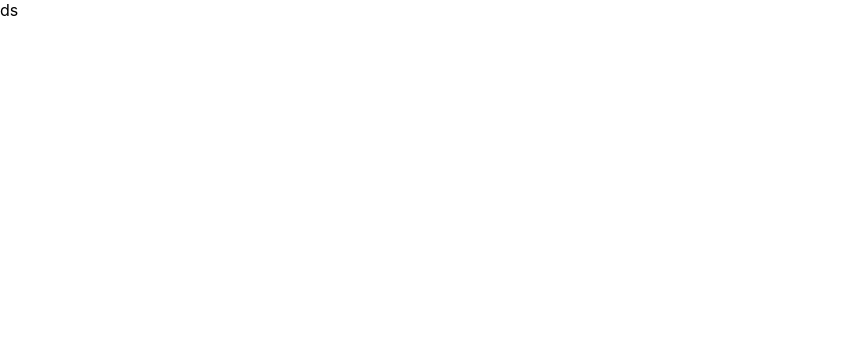
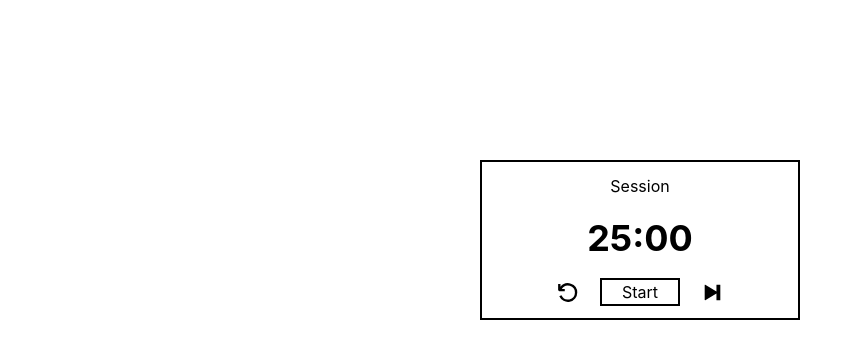
Before and after one commit to VipinTiwari-96/Pomodoro, a React (Create React App) app: page / in a window 1280 px wide. Shown: the top 358 px of the page, without its empty margins (0-863 px from the left). Built offline with nearby package versions, Linux system fonts and the light colour scheme.

Commit message:
initial commit

```diff
--- a/package.json
+++ b/package.json
@@ -12,6 +12,7 @@
     "@types/react-dom": "^18.0.0",
     "react": "^18.3.1",
     "react-dom": "^18.3.1",
+    "react-icons": "^5.3.0",
     "react-scripts": "5.0.1",
     "typescript": "^4.4.2",
     "web-vitals": "^2.1.0"
--- a/public/index.html
+++ b/public/index.html
@@ -9,6 +9,7 @@
       name="description"
       content="Web site created using create-react-app"
     />
+    <script src="https://cdn.tailwindcss.com"></script>
     <link rel="apple-touch-icon" href="%PUBLIC_URL%/logo192.png" />
     <!--
       manifest.json provides metadata used when your web app is installed on a
--- a/src/App.tsx
+++ b/src/App.tsx
@@ -1,7 +1,11 @@
-import React from "react";
+import TimerContainer from "./components/TimerContainer";
 
 function App() {
-  return <div>ds</div>;
+  return (
+    <div className="pt-40">
+      <TimerContainer />
+    </div>
+  );
 }
 
 export default App;
--- /dev/null
+++ b/src/components/TimerContainer.tsx
@@ -0,0 +1,113 @@
+import { FC, useEffect, useState } from "react";
+import { VscDebugRestart } from "react-icons/vsc";
+import { IoIosSkipForward } from "react-icons/io";
+
+enum State {
+  Session = "Session",
+  ShortBreak = "ShortBreak",
+  LongBreak = "LongBreak",
+}
+
+type Time = {
+  minutes: number;
+  seconds: number;
+};
+
+const SESSION_TIME = 25 * 60;
+const SHORT_BREAK_TIME = 5 * 60;
+interface TimerContainerProps {}
+
+const TimerContainer: FC<TimerContainerProps> = () => {
+  const [currentState, setCurrentState] = useState<State>(State.Session);
+  const [toggleStart, setToggleStart] = useState<boolean>(false);
+  const [sessionTimer, setSessionTimer] = useState<number>(SESSION_TIME);
+  const [shortBreakTimer, setShortBreakTimer] =
+    useState<number>(SHORT_BREAK_TIME);
+
+  useEffect(() => {
+    const interval = setInterval(() => {
+      if (toggleStart) {
+        if (currentState === State.Session) {
+          setSessionTimer((prev) => prev - 1);
+        } else if (currentState === State.ShortBreak) {
+          setShortBreakTimer((prev) => prev - 1);
+        }
+      }
+    }, 1000);
+
+    return () => {
+      clearInterval(interval);
+    };
+  }, [currentState, toggleStart]);
+
+  const handleRestart = () => {
+    setSessionTimer(SESSION_TIME);
+    setToggleStart(false);
+    setShortBreakTimer(SHORT_BREAK_TIME);
+  };
+
+  const handleSkip = () => {
+    let state = currentState;
+    if (currentState === State.Session) {
+      state = State.ShortBreak;
+    } else if (currentState === State.ShortBreak) {
+      state = State.Session;
+    }
+    setCurrentState(state);
+
+    setToggleStart(false);
+    setSessionTimer(SESSION_TIME);
+    setShortBreakTimer(SHORT_BREAK_TIME);
+  };
+
+  const getTime = (time: number) => {
+    const minutes = Math.floor(time / 60);
+    const seconds = time % 60;
+    return {
+      minutes,
+      seconds,
+    };
+  };
+
+  const renderTime = (time: Time) => {
+    return (
+      <span className="text-4xl font-bold">
+        {time.minutes}:{time.seconds < 10 && 0}
+        {time.seconds}
+      </span>
+    );
+  };
+
+  return (
+    <div className="border-2 border-black w-80 h-40 mx-auto flex flex-col justify-center items-center gap-5">
+      <span>{currentState}</span>
+      <span className="text-4xl font-bold">
+        {renderTime(
+          currentState === State.Session
+            ? getTime(sessionTimer)
+            : getTime(shortBreakTimer)
+        )}
+      </span>
+      <div className="flex gap-5 items-center">
+        <VscDebugRestart
+          size={25}
+          onClick={handleRestart}
+          className="cursor-pointer"
+        />
+        <button
+          className="border-2 border-black w-20 px-5"
+          onClick={() => setToggleStart((prev) => !prev)}
+        >
+          {toggleStart ? "Pause" : "Start"}
+        </button>
+        <IoIosSkipForward
+          size={25}
+          onClick={handleSkip}
+          className="cursor-pointer"
+        />
+      </div>
+    </div>
+  );
+};
+
+export default TimerContainer;
```
Also changed, not shown: 1 other file (tests, documents, lock files or other folders).
